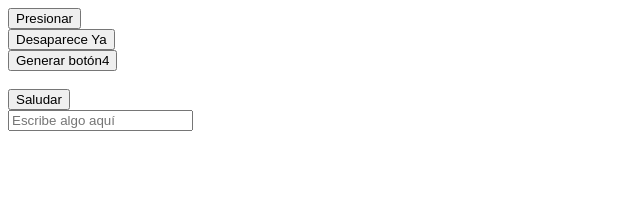
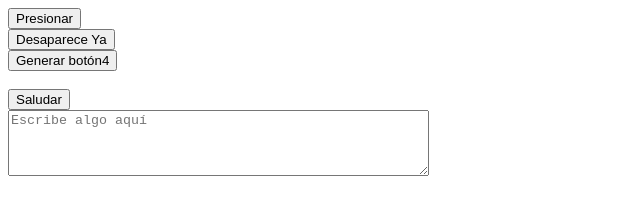
Before and after one commit to NikoSaavdra/proyecto17, a website built with Parcel: page src/index.html in a window 1280 px wide. Shown: the whole page, without its empty margins (0-640 px from the left). Built offline with nearby package versions, Linux system fonts and the light colour scheme; files whose address does not match are found by name.

Commit message:
ejercicios resueltos

```diff
--- a/src/index.html
+++ b/src/index.html
@@ -21,7 +21,7 @@
 
     <div id="salida"></div> <!-- Se mostrará el resultado de Saludar -->
 
-    <input type="text" id="textoInput" placeholder="Escribe algo aquí">
+    <textarea id="textoInput" rows= "4" cols= "50" placeholder="Escribe algo aquí"></textarea>
 
     <div id="lista"></div> <!-- Se mostrará la matriz -->
 
--- a/src/javascript/index.js
+++ b/src/javascript/index.js
@@ -4,12 +4,12 @@ $(document).ready(function(){
         console.log('¡Botón clickeado!');
 
     });
-    // Botón que desaparece
+    // Botón 2 que desaparece
     $('#boton2').click(function() {
         $(this).hide();
     });
 
-    // programar boton 3
+    // programar botón 3
     $('#boton3').click(function() {
         console.log('¡Botón clickeado!');
         $('#boton4').show();
```
